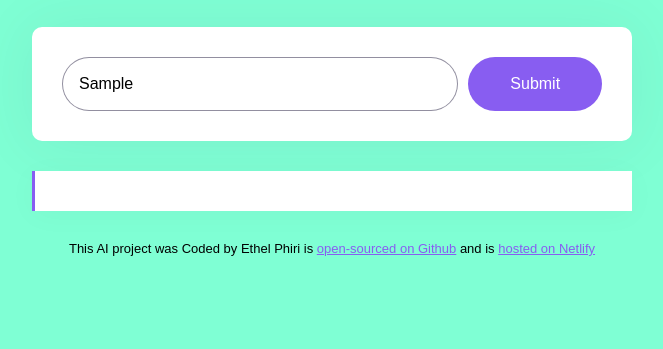
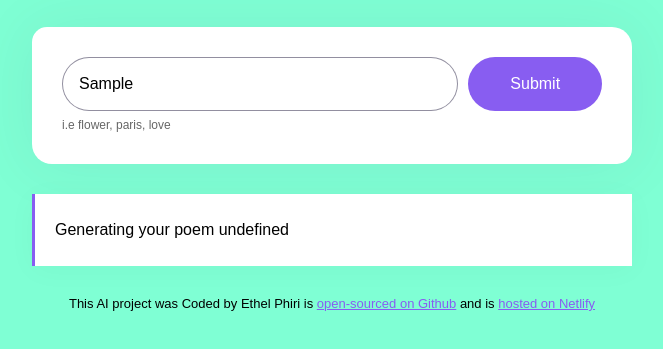
Before and after one commit to Ethyp/AI-Poem-Generator, a plain HTML site: page index.html in a window 1280 px wide. Both pictures are taken after typing "Sample" into the empty fields and a click on the input 843 px from the left and 261 px from the top of the page. Shown: the part 177-526 px from the top of the page, without its empty margins (308-971 px from the left). Drawn offline with nearby package versions, Linux system fonts and the light colour scheme; no server answers.

Commit message:
improved js

```diff
--- a/index.html
+++ b/index.html
@@ -13,7 +13,9 @@
       <header>
         <h1>AI English Poem Generator</h1>
       </header>
+
       <main>
+        <div class="form-container">
           <form id="poem-generator-form">
             <input
               type="text"
@@ -26,7 +28,10 @@
             />
             <input type="submit" class="submit-button" />
           </form>
-        <div class="poem" id="poem"></div>
+          <div class="hint">i.e flower, paris, love</div>
+        </div>
+
+        <div class="poem hidden" id="poem"></div>
       </main>
       <footer>
         This AI project was Coded by Ethel Phiri is
--- a/src/index.js
+++ b/src/index.js
@@ -18,6 +18,14 @@ function generatePoem(event) {
     "you are a romantic poem expert and you love writting short poems about love. Your mission is to create a beautiul poem  in Shakesphere style. Donnot include a title to the poem. Line break every sentence with a <br/>. Sign with 'SheCodes AI' make it bold with a <strong></strong> element at the end of the poem. Make sure to include vivid imagery and emotional depth. This poem should only be 5 lines";
   let apiUrl = `https://api.shecodes.io/ai/v1/generate?prompt=${prompt}&context=${context}&key=${apiKey}`;
 
+  let poemElement = document.querySelector("#poem");
+  poemElement.classList.remove("hidden");
+  poemElement.innerHTML = `Generating your poem ${instructionsInput.value} `;
+
+  console.log("Generating poem");
+  console.log(`prompt: ${prompt}`);
+  console.log(`context: ${context}`);
+
   axios.get(apiUrl).then(displayPoem);
 }
 
--- a/src/style.css
+++ b/src/style.css
@@ -26,13 +26,22 @@ header {
 .poem strong {
   color: #885df1;
 }
+.form-container {
+  padding: 30px;
+  background-color: white;
+  box-shadow: 0px 2px 60px rgba(65, 50, 100, 0.08);
+  background-color: white;
+  border-radius: 15px 20px;
+}
+.hint {
+  line-height: 1.5;
+  margin-top: 5px;
+  opacity: 0.6;
+  font-size: 12px;
+}
 
 form {
-  padding: 30px;
-  background-color: white;
-  border-radius: 10px;
   display: flex;
-  box-shadow: 0px 2px 60px rgba(65, 50, 100, 0.08);
 }
 .instructions {
   padding: 16px;
@@ -63,6 +72,9 @@ form {
   box-shadow: 0px 4px 30px rgba(39, 33, 66, 0.03);
   margin-top: 30px;
 }
+.hidden {
+  display: none;
+}
 footer {
   text-align: center;
   font-size: 13px;
```
Lines whose indentation alone changed are shown as unchanged.
